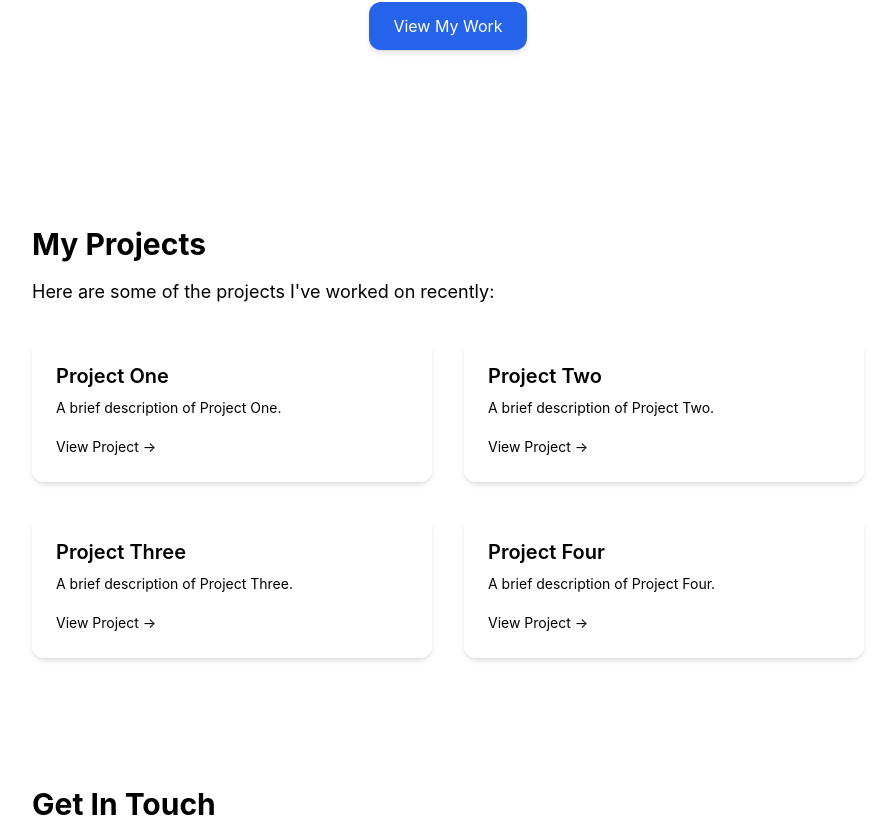
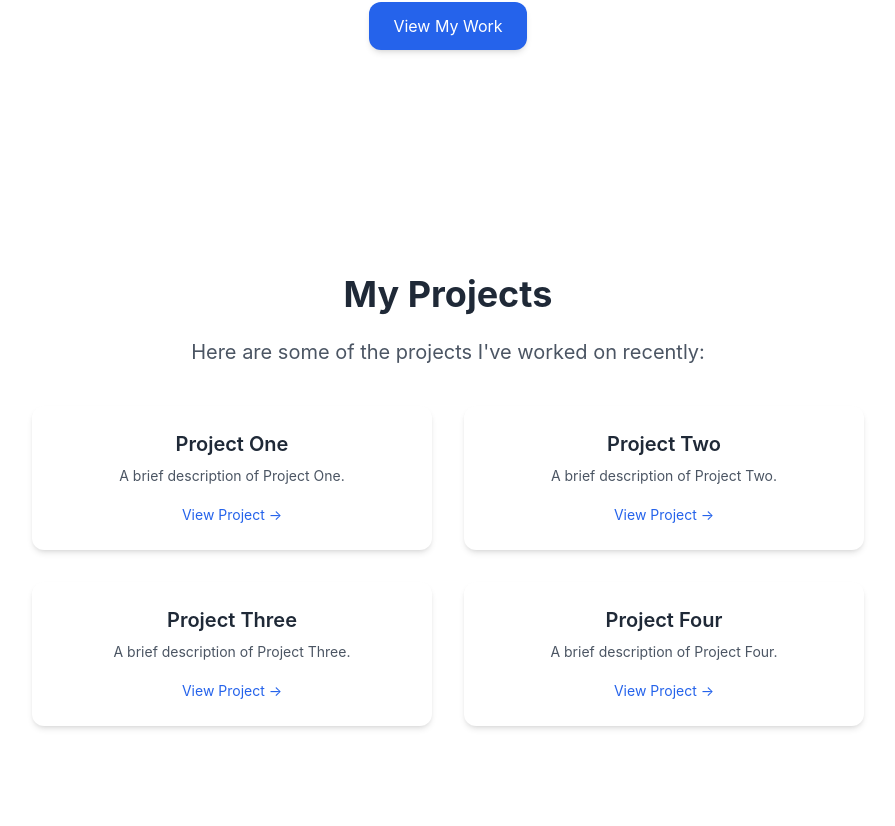
Before and after one commit to muk-p/port, a React (Create React App) app: page / in a window 1280 px wide. Shown: the part 1174-2000 px from the top of the page, without its empty margins (192-1087 px from the left). Built offline with nearby package versions, Linux system fonts and the light colour scheme.

Commit message:
updated project cards

```diff
--- a/src/components/ProjectCard.js
+++ b/src/components/ProjectCard.js
@@ -2,17 +2,17 @@ import React from 'react';
 
 const ProjectCard = ({ title, description, link }) => {
   return (
-    <div className="bg-card rounded-xl shadow-md hover:shadow-lg transition p-6 flex flex-col justify-between h-full">
+    <div className="bg-white rounded-xl shadow-md hover:shadow-lg transition p-6 flex flex-col justify-between h-full">
       <div>
-        <h3 className="text-xl font-semibold text-card-foreground mb-2">{title}</h3>
-        <p className="text-sm text-muted-foreground">{description}</p>
+        <h3 className="text-xl font-semibold text-gray-800 mb-2">{title}</h3>
+        <p className="text-sm text-gray-600">{description}</p>
       </div>
       <div className="mt-4">
         <a
           href={link}
           target="_blank"
           rel="noopener noreferrer"
-          className="text-sm text-primary hover:underline"
+          className="text-sm text-blue-600 hover:underline"
         >
           View Project →
         </a>
--- a/src/components/ProjectsSection.js
+++ b/src/components/ProjectsSection.js
@@ -2,12 +2,12 @@ import ProjectCard from "./ProjectCard"
 
 const ProjectsSection = () => {
   return (
-    <section id="projects" className="py-16 bg-background">
-      <div className="max-w-4xl mx-auto px-4 sm:px-6 lg:px-8">
-        <h2 className="text-3xl font-bold text-primary-foreground mb-4">My Projects</h2>
-        <p className="text-lg text-primary-foreground/80 mb-8">
-          Here are some of the projects I've worked on recently:
-        </p>
+   <section id="projects" className="py-28 bg-white">
+    <div className="max-w-4xl mx-auto px-4 sm:px-6 lg:px-8 text-center">
+      <h2 className="text-4xl font-bold text-gray-800 mb-6">My Projects</h2>
+      <p className="text-lg sm:text-xl text-gray-600 mb-10">
+        Here are some of the projects I've worked on recently:
+      </p>
         <div className="grid grid-cols-1 sm:grid-cols-2 gap-8">
           {/* Project Cards */}
           <ProjectCard
```
